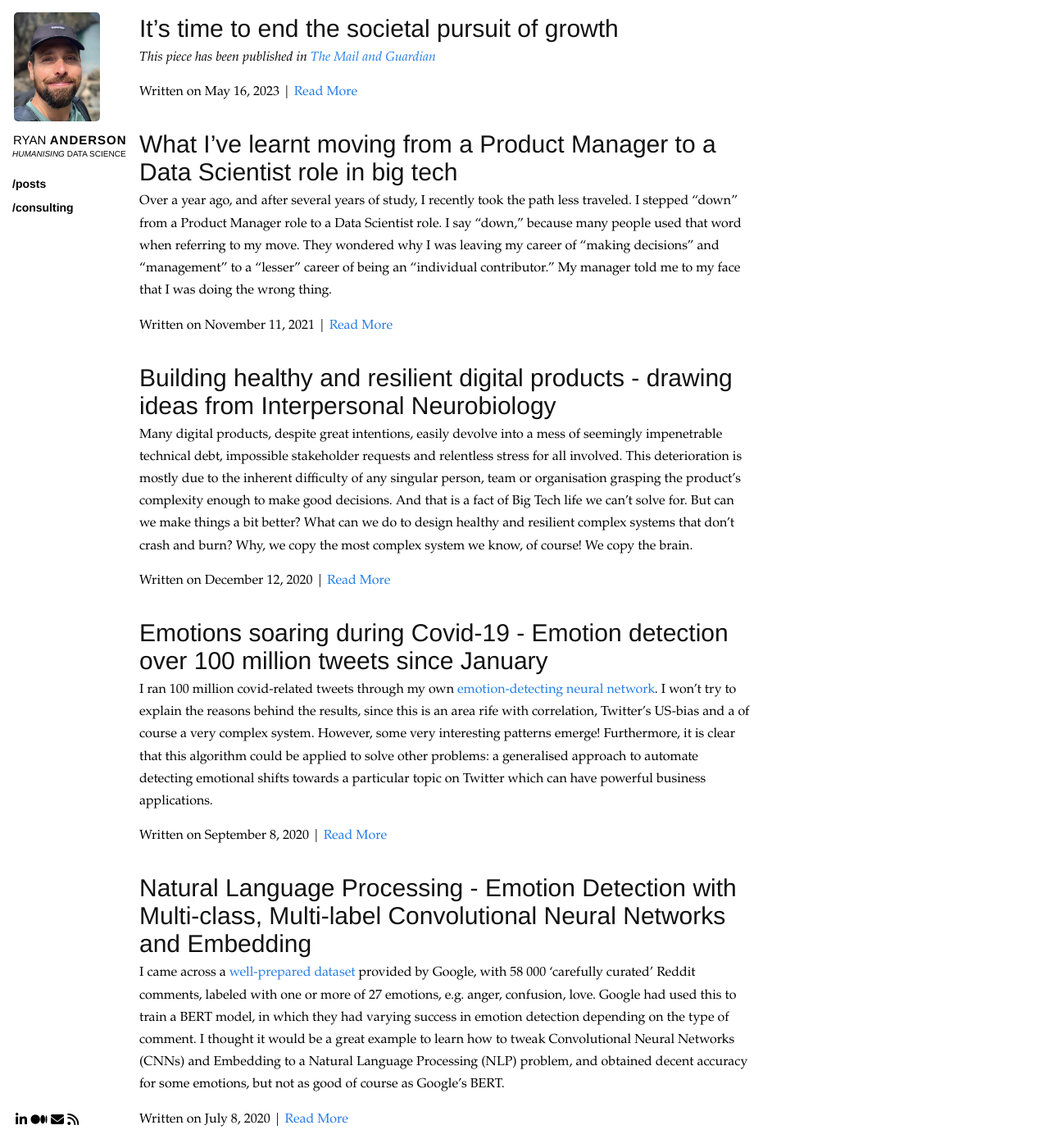
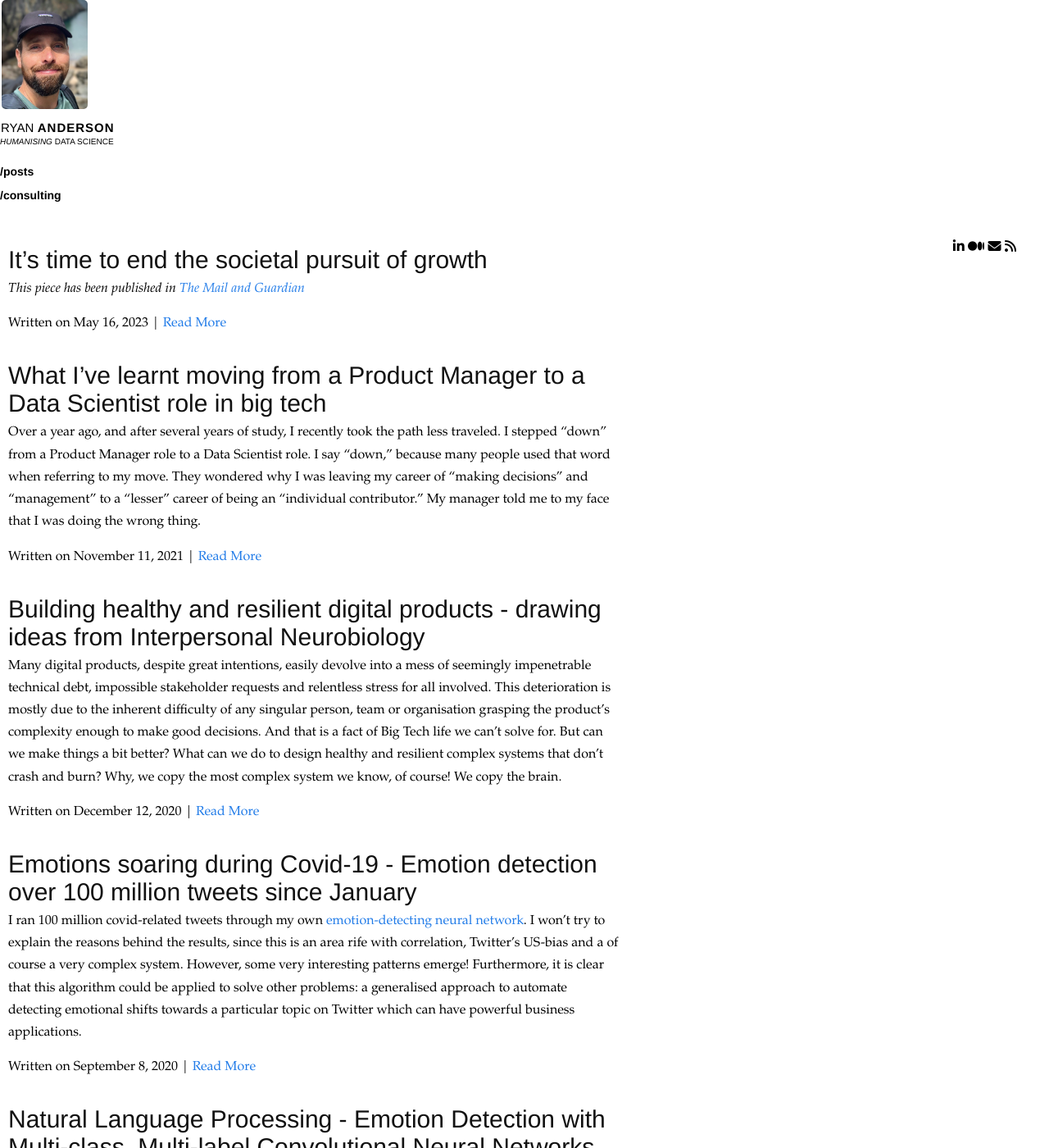
Before and after one commit to ryan-anderson-ds/ryan-anderson-ds.github.io, a Jekyll site: the page built from index.html, in a window 1280 px wide and 1400 px high. Shown: the whole window at 82% size. Built offline with Jekyll 4.4.1, drawn with Linux system fonts in a browser that asks for light colours.

Commit message:
Update base.scss

```diff
--- a/css/base.scss
+++ b/css/base.scss
@@ -14,11 +14,10 @@ a {
 }
 
 .sidebar {
-  position: fixed;
   left: 15px;
   top: 15px;
-  width: 160px;
-  height: 100%;
+  width: 100%;
+  height: 150px;
   font-family: Helvetica, sans-serif;
   a {
     text-decoration: none;
@@ -54,7 +53,7 @@ a {
   }
   .meta {
     position: absolute;
-    bottom: 40px;
+    right: 40px;
     a {
       margin-left: 0px;
       color: black;
@@ -92,9 +91,9 @@ a {
 
 .content {
   max-width: 750px;
-  margin-left: 170px;
-  margin-right: 20px;
-  margin-bottom: 50px;
+  margin-top: 150px;
+  margin-left: 10px;
+  margin-right: 10px;
   h1, h2, h3, h4 {
     color: #333;
     font-family: Helvetica, sans-serif;
```
